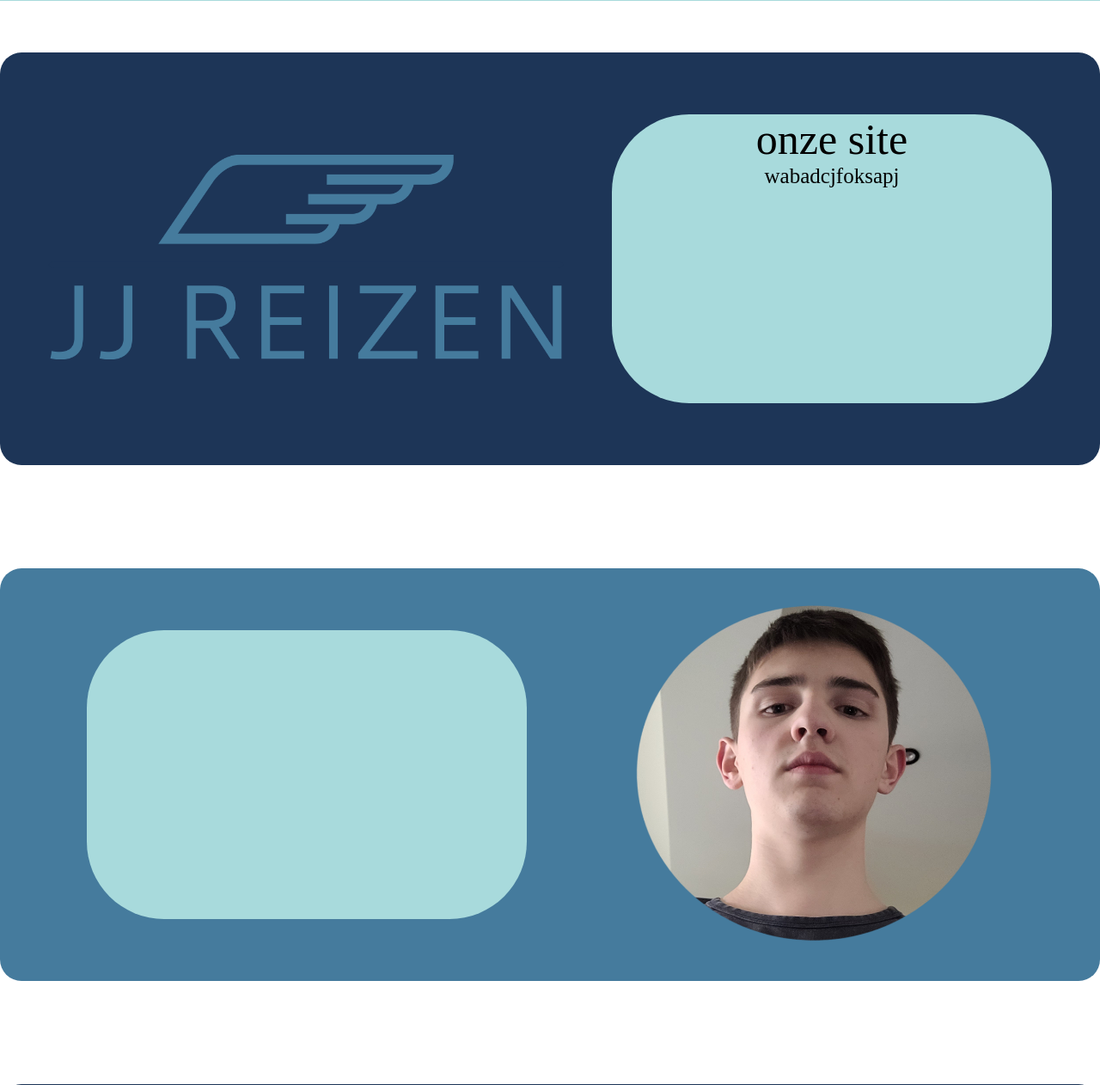
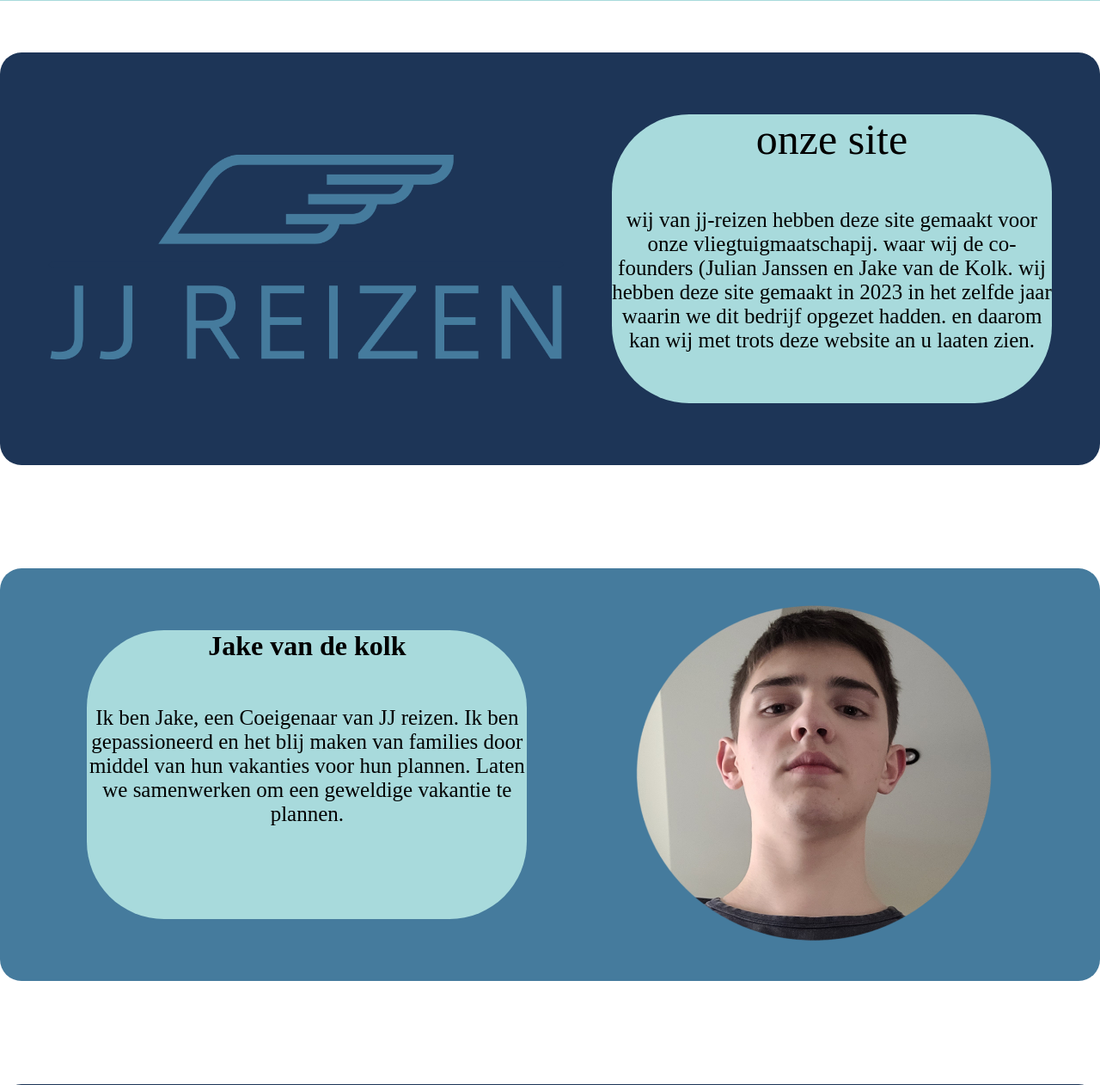
Before and after one commit to ineedausernamehelp/JJ-Reizen, a PHP site: page /over-ons.php in a window 1280 px wide. Shown: the part 159-1421 px from the top of the page at 86% size. Run offline with PHP 8.4, Linux system fonts and the light colour scheme.

Commit message:
over ons afgemaakt

```diff
--- a/over-ons.php
+++ b/over-ons.php
@@ -5,15 +5,22 @@ require_once('comp/header.php');
 <div class="over-site">
 <div class="logo-over"><img src="img/logo.png" alt="logo" width="600" height="238.94" /></div>
 <div class="info-site"><h1.>onze site</h1>
-<div class="textinfo"><p.>wabadcjfoksapj</p> </div></div>
+<div class="textinfo"><p.>wij van jj-reizen hebben deze site gemaakt voor onze vliegtuigmaatschapij. waar wij de co-founders (Julian Janssen en Jake van de Kolk. wij hebben deze site gemaakt in 2023 in het zelfde jaar waarin we dit bedrijf opgezet hadden. en daarom kan wij met trots deze website an u laaten zien. </p> </div></div>
 </div>
 <div class="over-jake" >
-<div class="info-jake"></div>
+<div class="info-jake"><h1>Jake van de kolk</h1>
+<div class="textinfo"><p>Ik ben Jake, een Coeigenaar van JJ reizen. Ik ben gepassioneerd en het blij maken van families  door middel  van hun vakanties voor hun plannen.  Laten we samenwerken om een geweldige vakantie te plannen.
+
+</p></div>
+</div>
 <div class="foto-jake"><img src="img/your-poletics-bore-me.png" alt="logo" width="464" height="438" /></div>
 </div>
 <div class="over-julian">
 <div class="foto-julian"><img src="img/ik-in-cirke.png" alt="logo" width="464" height="438" /></div>
-<div class="info-julian"></div>
+<div class="info-julian"><h1>Julian Janssen</h1>
+<div class="textinfo"><p>Ik ben Julian, een Coeigenaar van JJ reizen. Ik ben gepassioneerd en het blij maken van families  door middel  van hun vakanties voor hun plannen.  Laten we samenwerken om een geweldige vakantie te plannen.
+</p></div>
+</div>
 </div>
 </div>
 
--- a/styling/style.css
+++ b/styling/style.css
@@ -299,6 +299,8 @@ display: flex;
 height: 70%;
 background-color: #A8DADC;
 border-radius: 90px;
+text-justify: center;
+text-align: center;
 }
 
 .over-julian{
@@ -318,7 +320,10 @@ border-radius: 90px;
   height: 70%;
   background-color: #A8DADC;
   border-radius: 90px;
+  text-justify: center;
+text-align: center;
 }
 .textinfo{
   font-size: 25px;
+  padding-top: 10%;
 }
```
